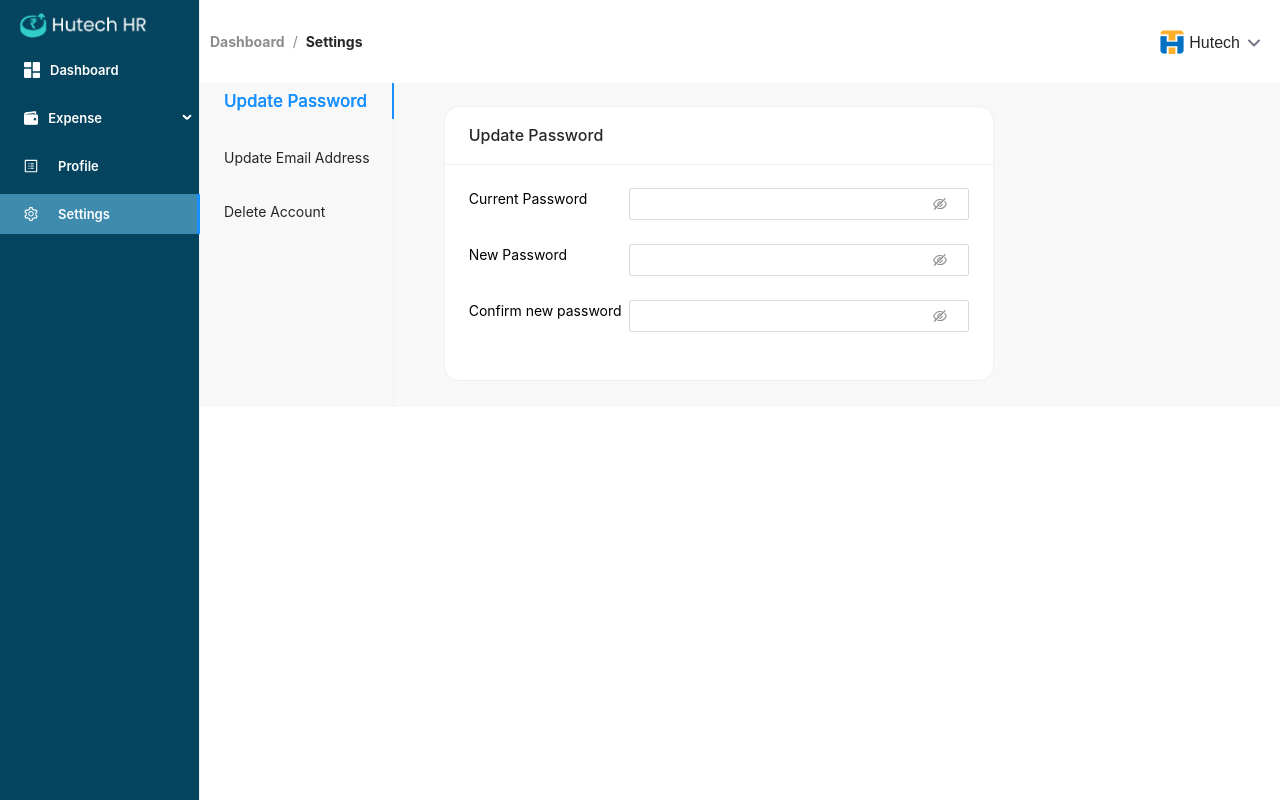
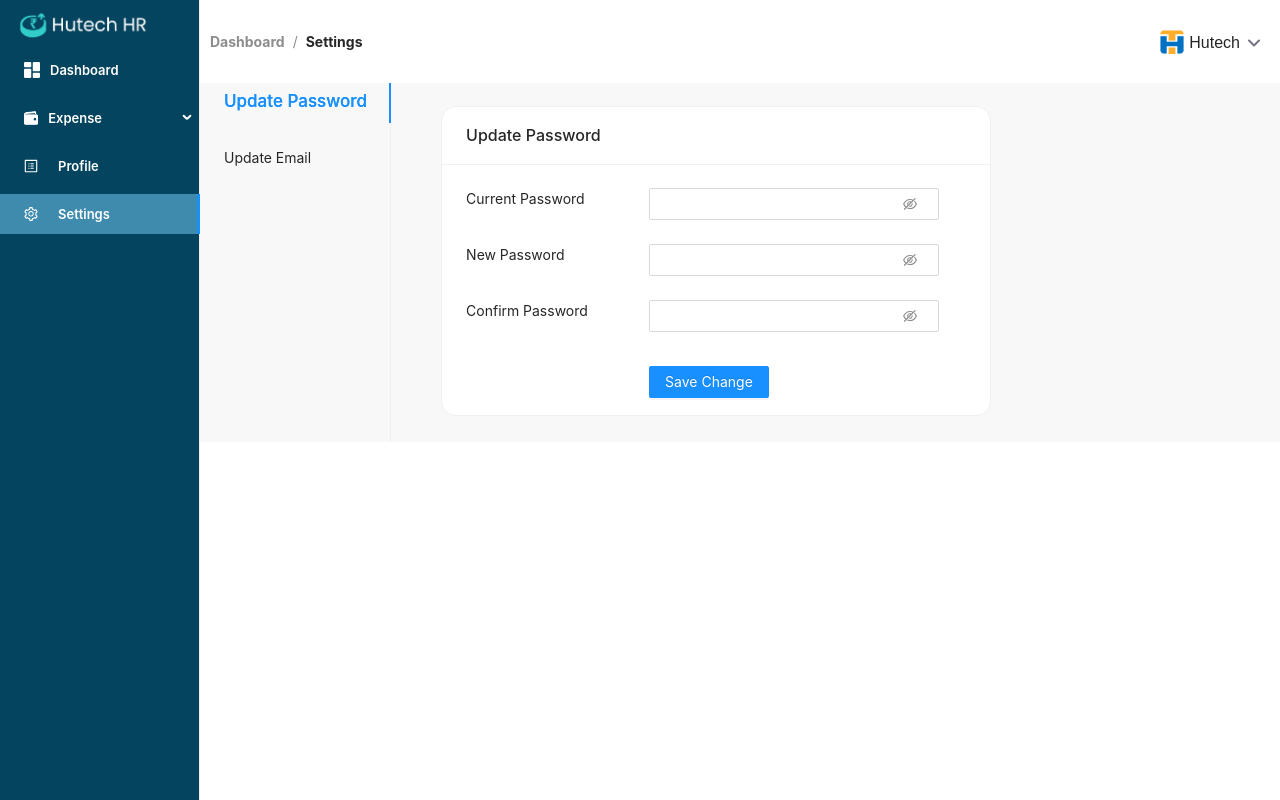
Before and after one commit to nityahutech/expense, a React (Create React App) app: page /Setting in a window 1280 px wide. Built offline with nearby package versions, Linux system fonts and the light colour scheme; no server answers.

Commit message:
added alot

```diff
--- a/src/App.js
+++ b/src/App.js
@@ -9,9 +9,11 @@ import Setting from "./pages/setting/Setting";
 import ExpenseListpage from "./pages/ExpenseList/ExpenseListpage";
 import { BrowserRouter, Routes, Route } from "react-router-dom";
 import Tabledash from "./components/Tabledash";
+import { AuthProvider } from "./contexts/AuthContext";
 
 function App() {
   return (
+    <AuthProvider>
       <BrowserRouter>
         <Routes>
           <Route path="/" element={<LoginPage />} />
@@ -24,6 +26,7 @@ function App() {
           <Route path="/Setting" element={<Setting />} />
         </Routes>
       </BrowserRouter>
+    </AuthProvider>
   );
   //return <ExpenseList />;
 }
--- a/src/components/LoginPage.js
+++ b/src/components/LoginPage.js
@@ -1,7 +1,7 @@
 import React from "react";
 import { useState } from "react";
 import { Button, Checkbox, Form, Input, Alert, Row, Col } from "antd";
-import { login, resetPassword } from "../contexts/AuthContext";
+import { useAuth } from "../contexts/AuthContext";
 import { useNavigate } from "react-router-dom";
 import "../App.css";
 
@@ -11,6 +11,7 @@ function LoginPage() {
   const [error, setError] = useState("");
   const [loading, setLoading] = useState(false);
   const navigate = useNavigate();
+  const { login, resetPassword } = useAuth()
 
   const win = window.sessionStorage;
 
--- a/src/components/Settingpage.js
+++ b/src/components/Settingpage.js
@@ -1,158 +1,199 @@
-import React, { useState } from "react";
+import React, { useState, useEffect } from "react";
 import "../style/Settingpage.css";
 import "antd/dist/antd.css";
-import { Card, Col, Row, Form, Input, Checkbox } from "antd";
-import { EditOutlined, UserOutlined } from "@ant-design/icons";
-import { Button, Upload } from "antd";
+import { Card, Col, Row, Form, Input, notification } from "antd";
+import { Button } from "antd";
 import { Tabs } from "antd";
-import { Menu } from "antd";
-import Column from "antd/lib/table/Column";
-import { Avatar } from "antd";
-
-const { Meta } = Card;
+import { useAuth } from "../contexts/AuthContext";
+// import { useNavigate } from "react-router-dom";
 
 const onChange = (e) => {
   console.log(`checked = ${e.target.checked}`);
 };
+const openNotificationWithIcon = (type) => {
+  notification[type]({
+    message: "Successfully",
+    description: "Password changed successfully",
+  });
+};
+const openUpdateEmail = (type) => {
+  notification[type]({
+    message: "Successfully",
+    description: "Email Address changed successfully",
+  });
+};
 
 const Settingpage = () => {
-  const [tabPosition] = useState("left");
-  const [message, setMessage] = useState("");
+  const [tabPosition, setTabPosition] = useState("left");
+  const [email, setEmail] = useState("");
   const [error, setError] = useState(null);
-  function isValidEmail(email) {
-    return /\S+@\S+\.\S+/.test(email);
-  }
+  const [deleteCheck, setDelete] = useState(null);
+  const { updateMyPassword, deletePerson, updateMyEmail} = useAuth();
+  // const navigate = useNavigate();
+  const [form] = Form.useForm();
 
-  const handleChange = (event) => {
-    if (!isValidEmail(event.target.value)) {
-      setError("Email is invalid");
-    } else {
-      setError(null);
-    }
+  //   function isValidEmail(email) {
+  //     return /^[a-zA-Z0-9]+([._-]?[a-zA-Z0-9])+@[a-z]+\.[a-z]{2,3}/.test(email);
+  //   }
 
-    setMessage(event.target.value);
-  };
+  //   const handleChange = (event) => {
+  // if (!isValidEmail(event.target.value)) {
+  //   setError("Email is invalid");
+  // } else {
+  //   setError(null);
+  // }
+  // setMessage(event.target.value);
+  //   };
+
+  useEffect(() => {
+    setTabPosition(window.innerWidth <= 760 ? "top" : "left");
+  }, []);
+
+  window.addEventListener("resize", () => {
+    setTabPosition(window.innerWidth <= 760 ? "top" : "left");
+  });
+
   return (
     <>
       <Tabs tabPosition={tabPosition} defaultActiveKey="1">
-        <Tabs.TabPane className="Psw" tab="Update Password" key="3">
+        <Tabs.TabPane
+          className="Psw"
+          tab="Update Password"
+          key="3"
+          style={{ marinLeft: "2rem" }}
+        >
           <Card
             className="Password"
             title="Update Password"
             style={{
               width: 550,
               color: "black",
+              height: "310px",
             }}
           >
-            <div
-              className="foremail"
-              style={{
-                display: "flex",
-                flexDirection: "row",
-                justifyContent: "space-between",
+            <Form
+              form={form}
+              onFinish={() => {
+                openNotificationWithIcon("success");
+                form.resetFields();
               }}
+              name="basic"
+              labelCol={{
+                span: 8,
+              }}
+              wrapperCol={{
+                span: 24,
+              }}
+              initialValues={{
+                remember: true,
+              }}
+              autoComplete="off"
             >
-              <div className="emaildiv">
-                Current Password<label style={{ color: "red" }}> </label>
-              </div>
-              {/* <div className="pwdInputdiv"> */}
+              <Row gutter={[48, 4]}>
+                <Col xs={24} sm={12} md={8} lg={8}>
+                  <div>Current Password</div>
+                </Col>
+                <Col xs={24} sm={12} md={12} lg={12}>
                   <Form.Item
-                name="password"
+                    key="currentpassword"
+                    name="current password"
+                    className="currentpsw"
                     rules={[
                       {
                         required: true,
-                    message: "Enter your password!",
+                        message: "Please enter your current password!",
+                        // message: (
+                        //   <div style={{ margineLeft: "-1.5rem" }}>
+                        //     Please enter your current password!
+                        //   </div>
+                        // ),
                       },
+                    ]}
+                    hasFeedback
+                  >
+                    <Input.Password className="new" />
+                  </Form.Item>
+                </Col>
+              </Row>
+
+              <Row gutter={[48, 4]}>
+                <Col xs={24} sm={12} md={8} lg={8}>
+                  <div>New Password</div>
+                </Col>
+                <Col xs={24} sm={12} md={12} lg={12}>
+                  <Form.Item
+                    name="password1"
+                    key="password1"
+                    // style={{ position: "relative", left: "24px" }}
+                    rules={[
+                      {
+                        required: true,
+                        message: "Please enter your password!",
+                        // message: (
+                        //   <div style={{ margineLeft: "-1.5rem" }}>
+                        //     Please enter your password!
+                        //   </div>
+                        // ),
+                      },
+                    ]}
+                    hasFeedback
+                  >
+                    <Input.Password className="new" />
+                  </Form.Item>
+                </Col>
+              </Row>
+
+              <Row gutter={[48, 4]}>
+                <Col xs={24} sm={12} md={8} lg={8}>
+                  <div>Confirm Password</div>
+                </Col>
+                <Col xs={24} sm={12} md={12} lg={12}>
+                  <Form.Item
+                    name="password2"
+                    key="password2"
+                    dependencies={["password1"]}
+                    hasFeedback
+                    rules={[
+                      {
+                        required: true,
+                        message: "Please confirm your password!",
+                      },
+                      ({ getFieldValue }) => ({
+                        validator(_, value) {
+                          if (!value || getFieldValue("password1") === value) {
+                            return Promise.resolve();
+                          }
+                          return Promise.reject(
+                            new Error(
+                              "The two passwords that you entered do not match!"
+                            )
+                          );
+                        },
+                      }),
                     ]}
                   >
                     <Input.Password
+                      className="confirm"
                       // onChange={(e) => setLoginPassword(e.target.value)}
                     />
                   </Form.Item>
-            </div>
-            {/* </div> */}
-            <div
-              className="foremail"
-              style={{
-                display: "flex",
-                flexDirection: "row",
-                justifyContent: "space-between",
-              }}
+                </Col>
+              </Row>
+              <Button
+                className="save"
+                htmlType="submit"
+                type="primary"
+                // onClick={() => openNotificationWithIcon("success")}
               >
-              <div className="emaildiv">
-                New Password<label style={{ color: "red" }}> </label>
-              </div>
-              <div className="pwdInputdiv">
-                <Form.Item
-                  name="password"
-                  rules={[
-                    {
-                      required: true,
-                      message: "Enter your password!",
-                    },
-                  ]}
-                >
-                  <Input.Password
-                  // onChange={(e) => setLoginPassword(e.target.value)}
-                  />
-                </Form.Item>
-              </div>
-            </div>
-            <div
-              className="foremail"
-              style={{
-                display: "flex",
-                flexDirection: "row",
-                justifyContent: "space-between",
-              }}
-            >
-              <div className="emaildiv">
-                Confirm new password<label style={{ color: "red" }}> </label>
-              </div>
-              <div className="pwdInputdiv">
-                <Form.Item
-                  name="password"
-                  rules={[
-                    {
-                      required: true,
-                      message: "Enter your password!",
-                    },
-                  ]}
-                >
-                  <Input.Password
-                  // onChange={(e) => setLoginPassword(e.target.value)}
-                  />
-                </Form.Item>
-              </div>
-            </div>
-            {/* <div
-              className="req-div"
-              style={{
-                display: "flex",
-                flexDirection: "column",
-                justifyContent: "space-between",
-              }}
-            >
-              <div class="rec-sm" style={{ float: "" }}>
-                <h2>Password requirements:</h2>
-                <p class="mb-2">Ensure that these requirements are met:</p>
-                <ul class="list-unstyled small">
-                  <li>Minimum 8 characters long - the more, the better</li>
-                  <li>At least one lowercase character</li>
-                  <li>At least one uppercase character</li>
-                  <li>At least one number, symbol</li>
-                </ul>
-              </div>
-              <div>
-                <Button type="primary">Save Change</Button>
-              </div>
-            </div> */}
+                Save Change
+              </Button>
+            </Form>
           </Card>
         </Tabs.TabPane>
-        <Tabs.TabPane tab="Update Email Address" key="4">
+        <Tabs.TabPane tab="Update Email" key="4">
           <Card
             className="Email"
-            title="Update Email Address"
+            title="Update Email"
             style={{
               width: 550,
               color: "black",
@@ -178,34 +219,57 @@ const Settingpage = () => {
                 </label>
               </div>
               <div className="email">
+                <Form
+                  onFinish={() => openNotificationWithIcon("success")}
+                  name="basic"
+                  labelCol={{
+                    span: 8,
+                  }}
+                  wrapperCol={{
+                    span: 24,
+                  }}
+                  initialValues={{
+                    remember: true,
+                  }}
+                  autoComplete="off"
+                >
                   <Form.Item
                     name="email"
                     type="email"
-                  //   rules={[
-                  //     {
-                  //       required: true,
-                  //       message: "Enter your new email address!",
-                  //     },
-                  //   ]}
+                    rules={[
+                      {
+                        type: "email",
+                        required: true,
+                        message: "Enter your new email address!",
+                      },
+                    ]}
                   >
                     <Input
                       placeholder="Enter New Email Address"
                       id="message"
                       name="message"
-                    value={message}
-                    onChange={handleChange}
+                      //   value={message}
+                      //   onChange={handleChange}
                       // onChange={(e) => setEmail(e.target.value)}
                     />
-                  {error && <h2 style={{ color: "red" }}>{error}</h2>}
+                    {/* {error && <h2 style={{ color: "red" }}>{error}</h2>} */}
                   </Form.Item>
+
                   <div>
-                  <Button type="primary">Save Change</Button>
+                    <Button
+                      htmlType="submit"
+                      type="primary"
+                      //   onClick={() => openUpdateEmail("success")}
+                    >
+                      Save Change
+                    </Button>
                   </div>
+                </Form>
               </div>
             </div>
           </Card>
         </Tabs.TabPane>
-        <Tabs.TabPane tab="Delete Account" key="5">
+        {/* <Tabs.TabPane tab="Delete Account" key="5">
           <Card
             className="Delete"
             title="Delete your account"
@@ -226,7 +290,7 @@ const Settingpage = () => {
             </p>
             <Button type="primary">Save Change</Button>
           </Card>
-        </Tabs.TabPane>
+        </Tabs.TabPane> */}
       </Tabs>
     </>
   );
--- a/src/style/Settingpage.css
+++ b/src/style/Settingpage.css
@@ -34,3 +34,23 @@ border-radius: 15px;
         font-size: 17px;
         font-weight: 500;
     }
+    .ant-input-affix-wrapper.current{
+        position: relative;
+    right: 114px;
+    width: 290px
+    }
+    .ant-input-affix-wrapper.new{
+        position: relative;
+    right: 0px;
+    width: 290px
+    }
+    .ant-input-affix-wrapper.confirm{
+        position: relative;
+
+    width: 290px
+    }
+    .ant-btn-primary.save{
+        position: absolute;
+    left: 207px;
+    margin-top: 10px;
+    }
```
Also changed, not shown: src/components/Charts.js (+48 -24 lines), src/components/Profilepage.js (+14 -8 lines), src/components/navbar/Navbar.js (+6 -6 lines), src/contexts/AuthContext.js (+70 -26 lines). Lines whose indentation alone changed are shown as unchanged.
